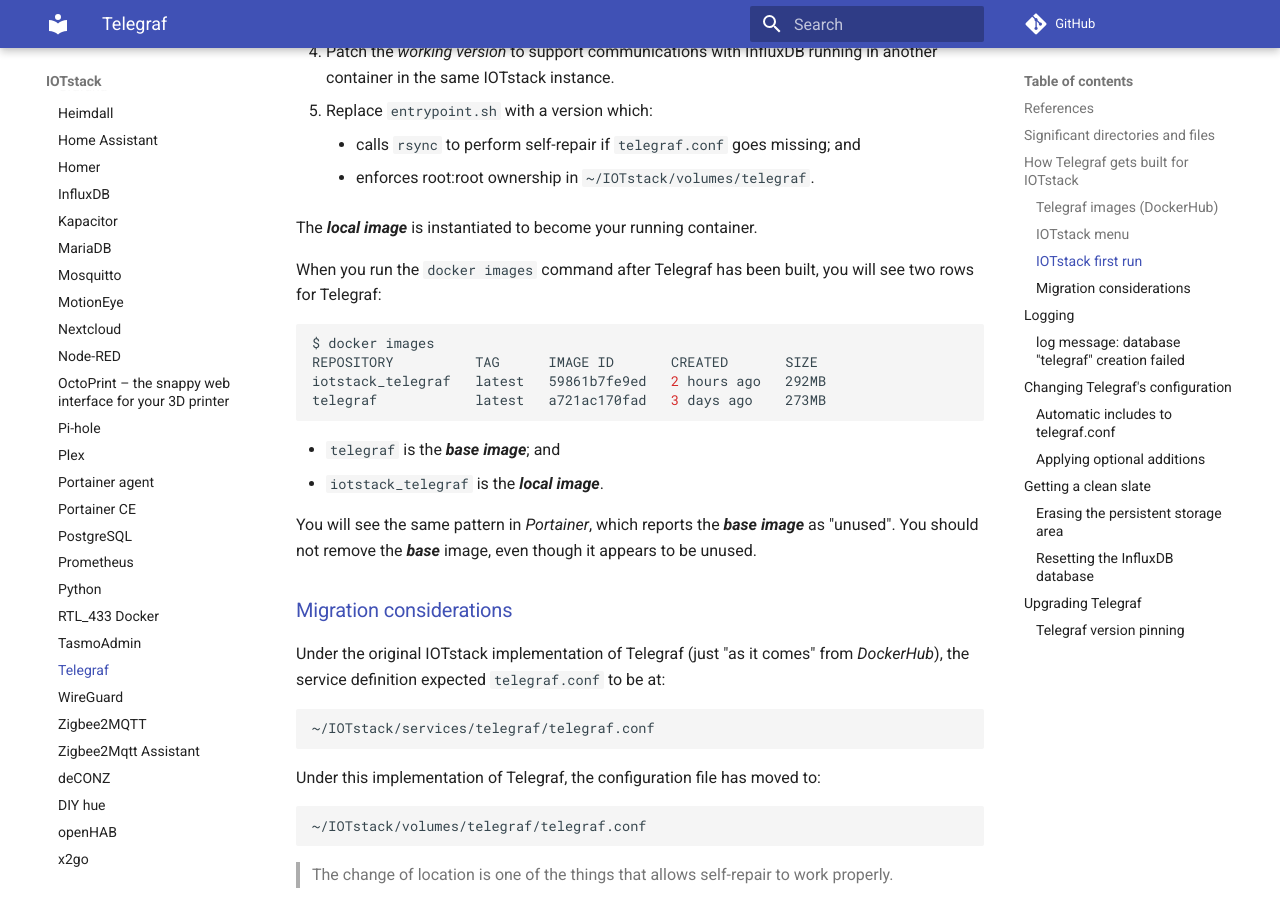
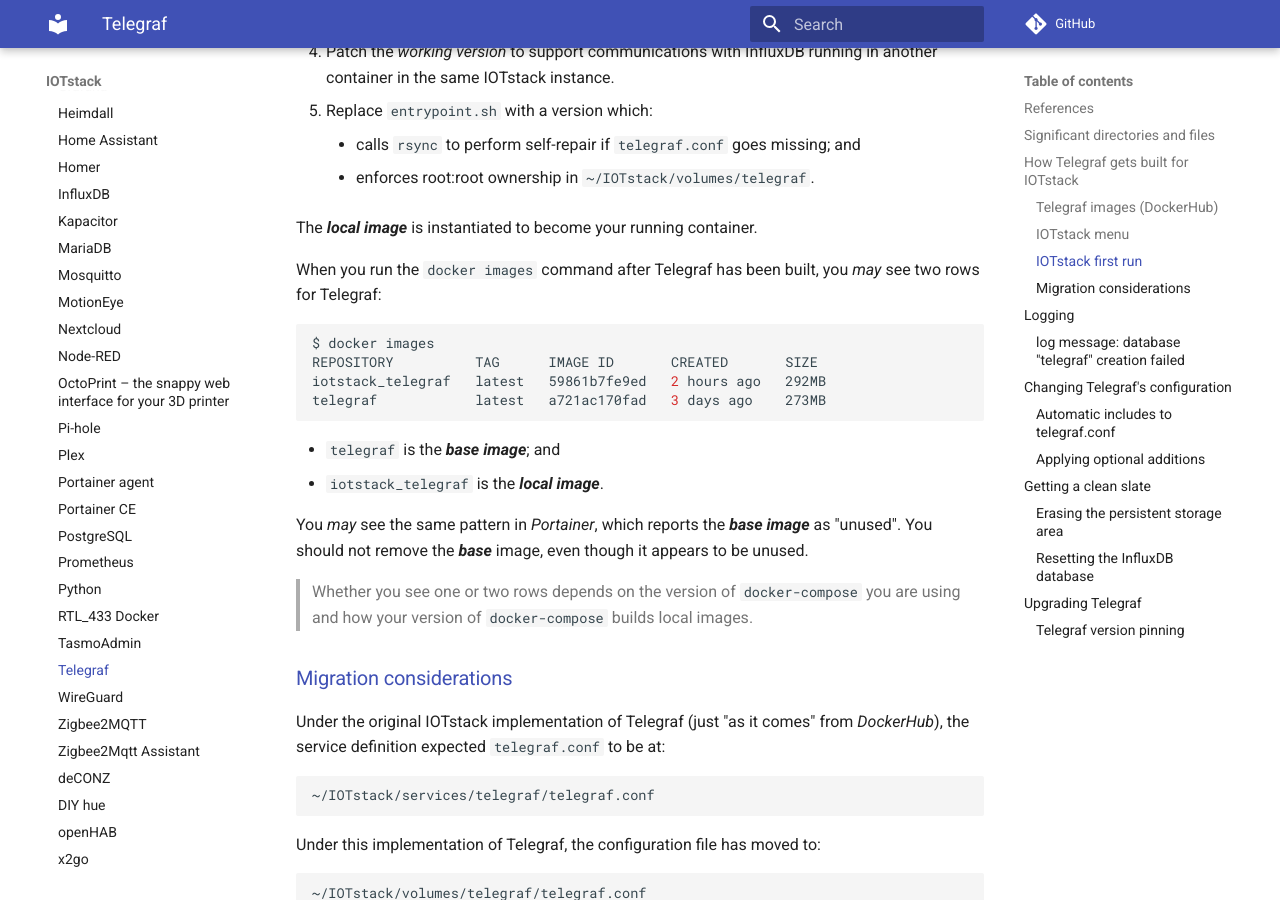
Before and after one commit to gcgarner/IOTstack, an MkDocs documentation site: the page built from docs/Containers/Telegraf.md, in a window 1280 px wide and 900 px high, scrolled down 2943 px. Built offline with MkDocs 1.6.1 and Material for MkDocs 9.7.7, drawn with Linux system fonts in a browser that asks for light colours; comment, search, counter and statistics services are not loaded; some of the changed text lies outside the part shown.

Commit message:
20220206 documentation - master branch
Documentation updated to make it clear that the visibility of both a local and base image in `docker images` and Portainer depends on the version of docker-compose. Modern docker-compose only shows the local image so only a single "prune" is needed when a local image is rebuilt atop a newly-updated base image from DockerHub.

Affects documentation for Blynk Server, Mosquitto, NextCloud, Node-RED, Telegraf and Zigbee2MQTT. Prometheus documentation already updated in [PR487](https://github.com/SensorsIot/IOTstack/pull/487).

Signed-off-by: Phill Kelley <34226495+Paraphraser@users.noreply.github.com>

````diff
--- a/docs/Containers/Telegraf.md
+++ b/docs/Containers/Telegraf.md
@@ -118,7 +118,7 @@
 
 The ***local image*** is instantiated to become your running container.
 
-When you run the `docker images` command after Telegraf has been built, you will see two rows for Telegraf:
+When you run the `docker images` command after Telegraf has been built, you *may* see two rows for Telegraf:
 
 ```bash
 $ docker images
@@ -130,7 +130,9 @@
 * `telegraf ` is the ***base image***; and
 * `iotstack_telegraf ` is the ***local image***.
 
-You will see the same pattern in *Portainer*, which reports the ***base image*** as "unused". You should not remove the ***base*** image, even though it appears to be unused.
+You *may* see the same pattern in *Portainer*, which reports the ***base image*** as "unused". You should not remove the ***base*** image, even though it appears to be unused.
+
+> Whether you see one or two rows depends on the version of `docker-compose` you are using and how your version of `docker-compose` builds local images.
 
 ### <a name="migration"> Migration considerations </a>
 
@@ -331,7 +333,7 @@
 
 Your existing Telegraf container continues to run while the rebuild proceeds. Once the freshly-built ***local image*** is ready, the `up` tells `docker-compose` to do a new-for-old swap. There is barely any downtime for your service.
 
-The `prune` is the simplest way of cleaning up. The first call removes the old ***local image***. The second call cleans up the old ***base image***.
+The `prune` is the simplest way of cleaning up. The first call removes the old ***local image***. The second call cleans up the old ***base image***. Whether an old ***base image*** exists depends on the version of `docker-compose` you are using and how your version of `docker-compose` builds local images.
 
 ### <a name="versionPinning"> Telegraf version pinning </a>
 
````
Also changed, not shown: docs/Containers/Blynk_server.md (+6 -2 lines), docs/Containers/Mosquitto.md (+5 -3 lines), docs/Containers/NextCloud.md (+1 -1 lines), docs/Containers/Node-RED.md (+6 -3 lines), docs/Containers/Zigbee2MQTT.md (+1 -1 lines).
